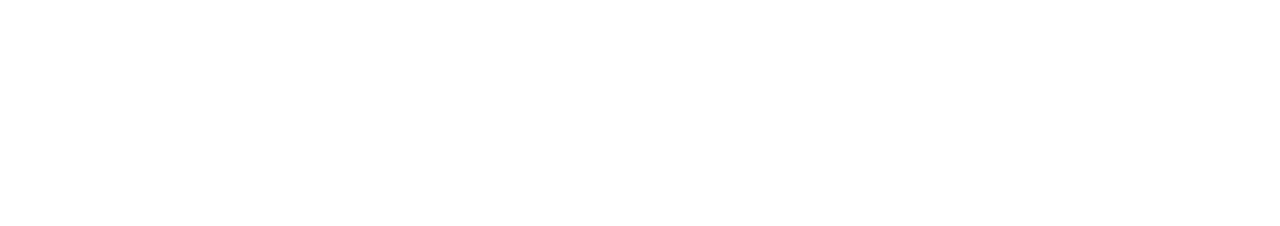
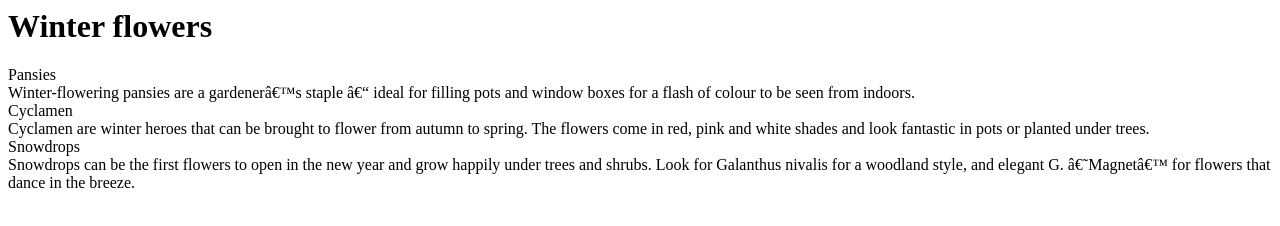
Before and after one commit to meatball820/Coding-Assignment, a plain HTML site: page module2-solution/index.html in a window 1280 px wide. Drawn offline with Linux system fonts and the light colour scheme; files that its build step writes are made by us from their sources.

Commit message:
Update index.html

```diff
--- a/module2-solution/index.html
+++ b/module2-solution/index.html
@@ -1 +1,20 @@
 <!DOCTYPE=HTML>
+<html>
+<head>
+    <meta charset="uft-8">
+    <meta name="viewport" content="width=device-width, initial-scale=1">
+</head>
+<link rel="stylesheet" href="style.css"
+
+<header>
+    <h1>Winter flowers</h1>
+</header>
+<body>
+    <div id="1">Pansies</div>
+    <div id="2">Winter-flowering pansies are a gardener’s staple – ideal for filling pots and window boxes for a flash of colour to be seen from indoors.</div>
+    <div id="3">Cyclamen</div>
+    <div id="4">Cyclamen are winter heroes that can be brought to flower from autumn to spring. The flowers come in red, pink and white shades and look fantastic in pots or planted under trees.</div>
+    <div id="5">Snowdrops</div>
+    <div id="6">Snowdrops can be the first flowers to open in the new year and grow happily under trees and shrubs. Look for Galanthus nivalis for a woodland style, and elegant G. ‘Magnet’ for flowers that dance in the breeze.</div>
+</body>
+</html>
```
